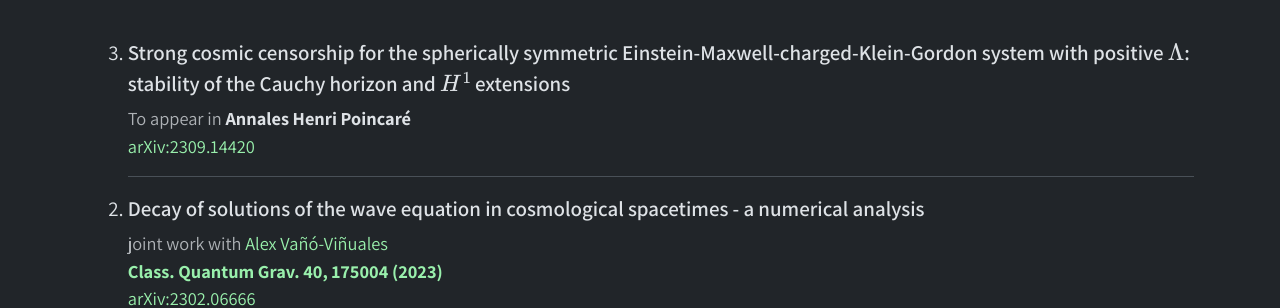
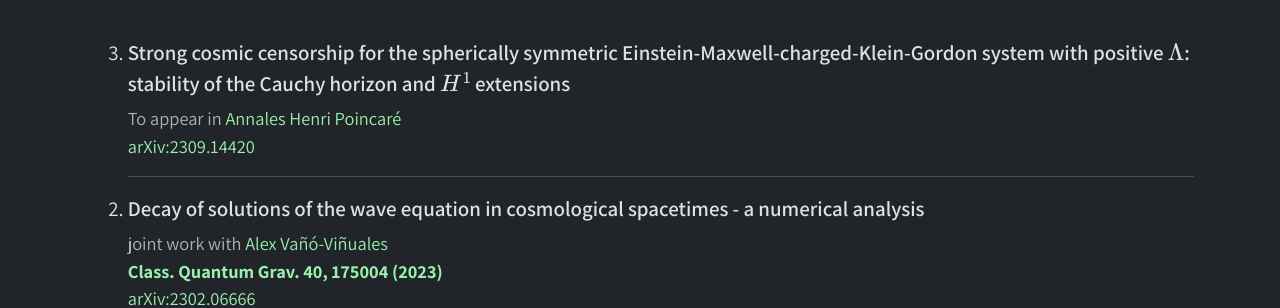
Before and after one commit to flavio-rossetti/flavio-rossetti.github.io, a Jekyll site: the page built from research.html, in a window 1280 px wide. Shown: the part 132-440 px from the top of the page. Built offline with Jekyll 4.4.1, drawn with Linux system fonts in a browser that asks for light colours; nearby versions of some CDN libraries; formulas are drawn with MathJax 3.

Commit message:
research page updated

```diff
--- a/research.html
+++ b/research.html
@@ -8,7 +8,7 @@ title: Flavio Rossetti
   <ol class="ollist" reversed style="margin-top: 2%; font-size: min(5vw, 1em);">
     <li class="border-bottom li-padding">
       <div class="fontweight600">Strong cosmic censorship for the spherically symmetric Einstein-Maxwell-charged-Klein-Gordon system with positive \( \Lambda \): stability of the Cauchy horizon and \( H^1 \) extensions</div>
-      <div class="small"><span class="text-muted">To appear in </span><b>Annales Henri Poincaré</b></div>
+      <div class="small"><span class="text-muted">To appear in </span><a target="_blank" class="main_color text-decoration-none rounded" href="https://doi.org/10.1007/s00023-024-01454-x">Annales Henri Poincaré</a></div>
       <div  class="small">
         <a target="_blank" class="main_color text-decoration-none rounded" href="https://arxiv.org/abs/2309.14420">
         <span>arXiv:2309.14420</span>
```
